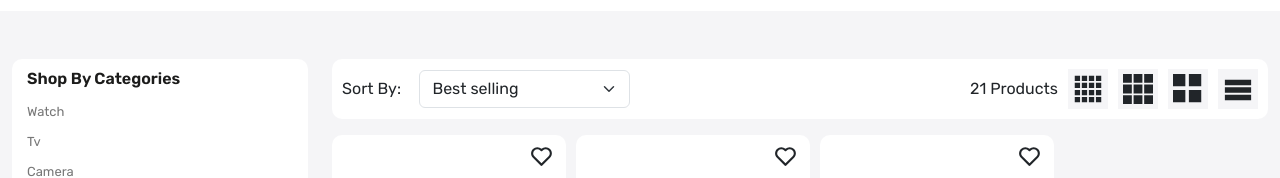
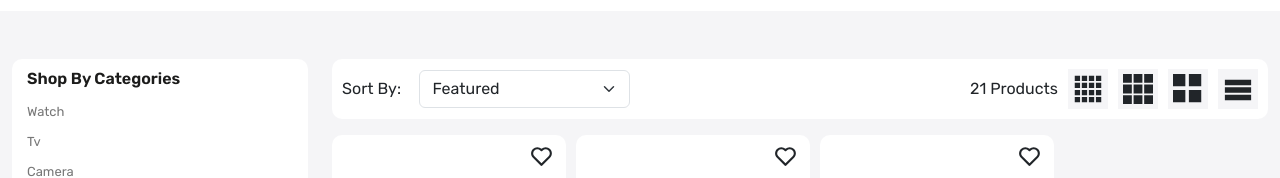
Before and after one commit to Engineer-Ramziddin/ecommerce-mern-js, a React (Create React App) app in the folder ui/: page /product in a window 1280 px wide. Shown: the part 295-473 px from the top of the page. Built offline with nearby package versions, Linux system fonts and the light colour scheme.

Commit message:
edit img url

```diff
--- a/ui/src/pages/OurStore.js
+++ b/ui/src/pages/OurStore.js
@@ -6,7 +6,8 @@ import {TfiLayoutGrid2Alt, TfiLayoutGrid3Alt, TfiLayoutGrid4Alt} from "react-ico
 import {ImMenu} from "react-icons/im";
 import ProductCard from "../components/ProductCard";
 import Color from "../components/Color";
-
+import React from 'react';
+import smart from "../assets/images/Smart Watch.png";
 const OurStore = () => {
     const [grid, setGrid] = useState(4);
     const gridSetter = (i) => {
@@ -127,7 +128,7 @@ const OurStore = () => {
                                 <div>
                                     <div className="random-products d-flex mb-3">
                                         <div className="w-50">
-                                            <img className="img-fluid" src={require('assets/images/Smart Watch.png')}
+                                            <img className="img-fluid" src={smart}
                                                  alt="Watch"/>
                                         </div>
                                         <div className="w-50">
@@ -146,7 +147,7 @@ const OurStore = () => {
                                     </div>
                                     <div className="random-products d-flex">
                                         <div className="w-50">
-                                            <img className="img-fluid" src={require('assets/images/Smart Watch.png')}
+                                            <img className="img-fluid" src={smart}
                                                  alt="Watch"/>
                                         </div>
                                         <div className="w-50">
@@ -171,9 +172,9 @@ const OurStore = () => {
                                 <div className="d-flex align-items-center justify-content-between">
                                     <div className="d-flex align-items-center gap-10">
                                         <p className="mb-0 sort-by-p">Sort By:</p>
-                                        <select name="" className="form-control form-select" id="">
+                                        <select name="" className="form-control form-select" id="" defaultValue={"manual"}>
                                             <option value="manual">Featured</option>
-                                            <option value="best-selling" selected="selected">Best selling</option>
+                                            <option value="best-selling">Best selling</option>
                                             <option value="price-ascending">Price, low to high</option>
                                             <option value="price-descending">Price, high to low</option>
                                             <option value="created-ascending">Date, new to old</option>
```
